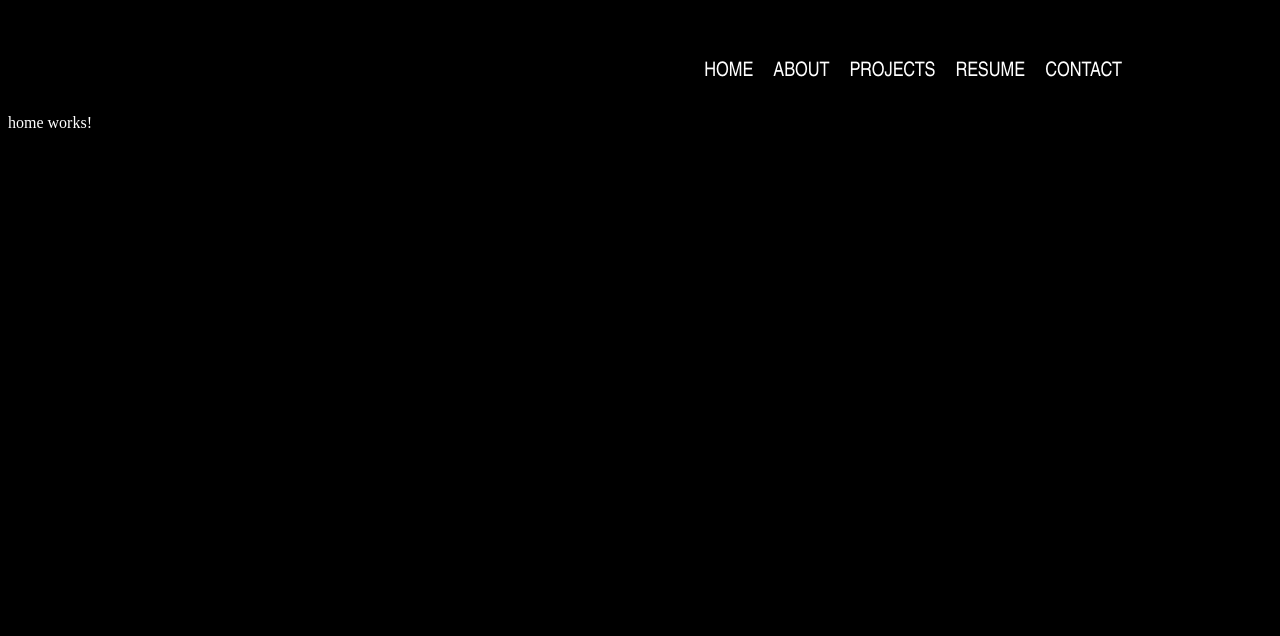
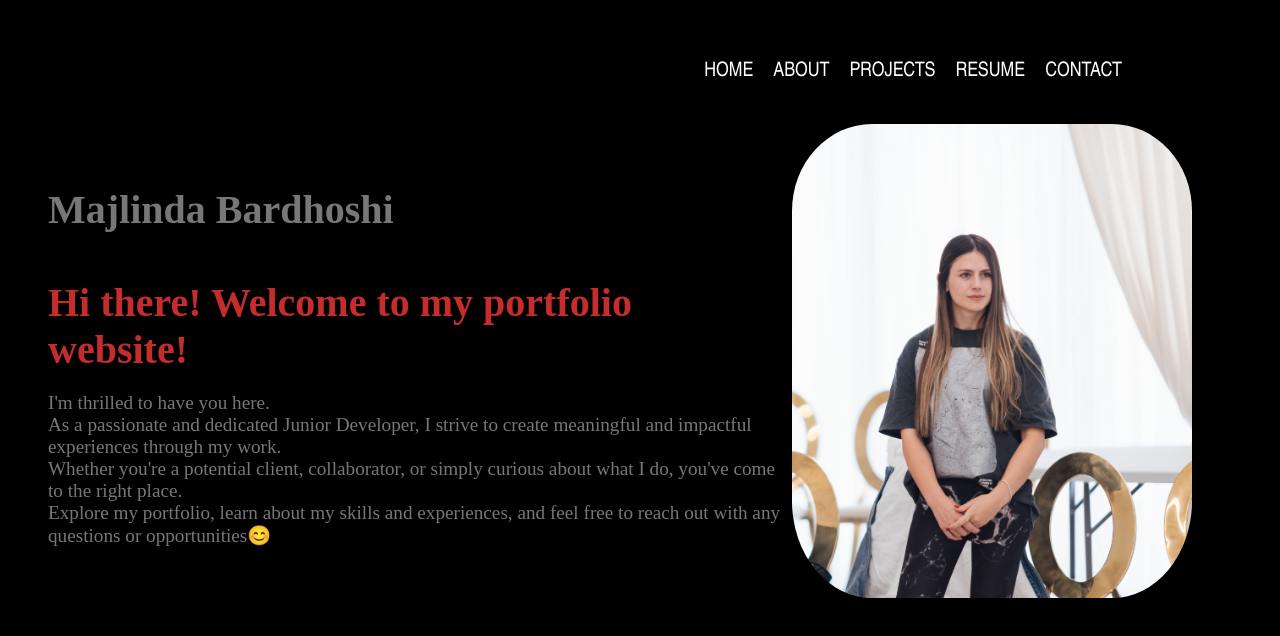
Before and after one commit to bardhoshimajlinda/Portfolio, an Angular app: page / in a window 1280 px wide. Shown: the top 636 px of the page. Built offline with nearby package versions, Linux system fonts and the light colour scheme.

Commit message:
Home component

```diff
--- a/src/app/app.component.html
+++ b/src/app/app.component.html
@@ -1,3 +1,4 @@
-
-<app-navbar></app-navbar>
-<router-outlet></router-outlet>
+<div>
+  <app-navbar></app-navbar>
+  <router-outlet></router-outlet>
+</div>
--- a/src/app/home/home.component.html
+++ b/src/app/home/home.component.html
@@ -1 +1,14 @@
-<p>home works!</p>
+<div class="container">
+  <div class="text-container">
+    <h1 class="name">Majlinda Bardhoshi</h1>
+    <h1 class="heading">Hi there! Welcome to my portfolio website!</h1>
+    <p class="description">
+       I'm thrilled to have you here. <br>
+      As a passionate and dedicated Junior Developer, I strive to create meaningful and impactful experiences through my work.
+      <br> Whether you're a potential client, collaborator, or simply curious about what I do, you've come to the right place.
+      <br>Explore my portfolio, learn about my skills and experiences, and feel free to reach out with any questions or opportunities😊</p>
+  </div>
+  <div class="image-container">
+    <img [src]="image" alt="Profile Image" class="profile-image">
+  </div>
+</div>
--- a/src/app/home/home.component.scss
+++ b/src/app/home/home.component.scss
@@ -0,0 +1,51 @@
+h1{
+  display: flex;
+  padding-top: 20px;
+  margin-left: 20px;
+  margin-right: 10px;
+}
+.name{
+  font-size: 40px;
+  font-weight: bold;
+  color: #777;
+}
+.container {
+  display: flex;
+  align-items: center;
+  justify-content: center;
+}
+
+.text-container {
+  flex: 1;
+  margin-left: 20px;
+  margin-right: 1px;
+}
+
+.heading {
+  font-size: 2.5em;
+  color: #c52d2d;
+  margin-bottom: 10px;
+}
+
+.description {
+  font-size: 1.2em;
+  color: #777;
+  margin-bottom: 30px;
+  margin-left: 20px;
+  margin-right: 10px;
+}
+
+
+.profile-image {
+  width: 400px;
+  height: auto;
+  border-radius: 20%;
+  box-shadow: 0 0 10px rgba(0, 0, 0, 0.2);
+  transition: transform 0.3s ease;
+  margin-right: 80px;
+  padding-top: 10px;
+}
+
+.profile-image:hover {
+  transform: scale(1.1);
+}
--- a/src/app/home/home.component.ts
+++ b/src/app/home/home.component.ts
@@ -8,5 +8,5 @@ import { Component } from '@angular/core';
   styleUrl: './home.component.scss'
 })
 export class HomeComponent {
-
+  image: string = 'assets/majli.jpg';
 }
```
Also changed, not shown: src/assets/majli.jpg (added).
